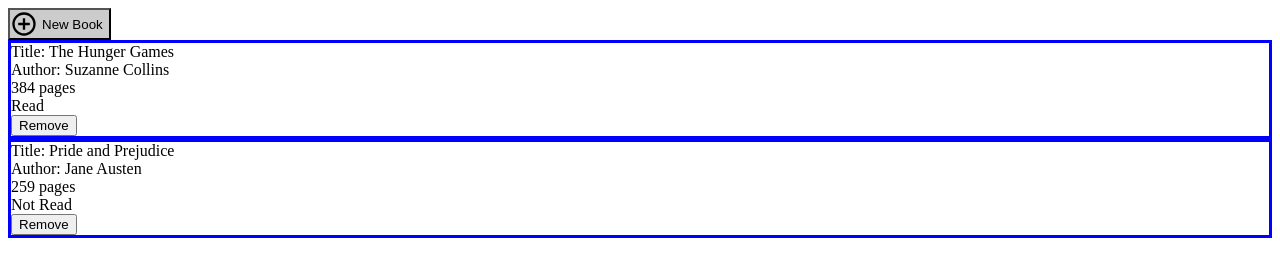
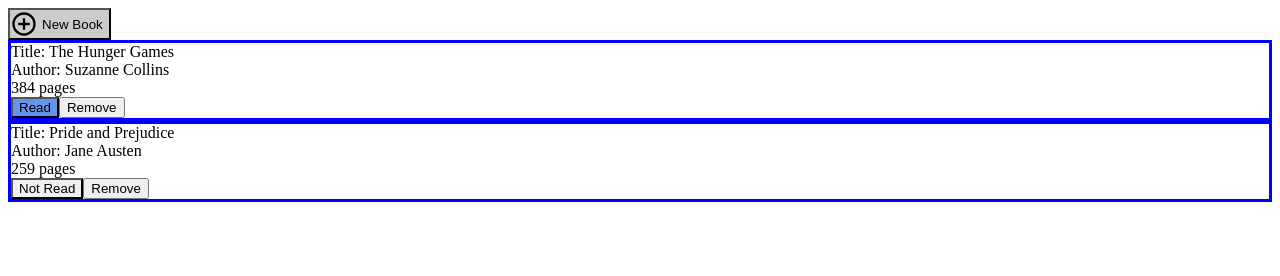
Before and after one commit to hnnhcmmngs/library, a plain HTML site: page index.html in a window 1280 px wide. Drawn offline with Linux system fonts and the light colour scheme.

Commit message:
Add button to each book to toggle read status
The user needs to be able to change the read status of each book
in their library as they read books. A button has been added to
each book's display that toggles the read status of that book and
displays the read status in its text content. The background color
also changes to differentiate the two statuses.

```diff
--- a/css/styles.css
+++ b/css/styles.css
@@ -4,6 +4,14 @@
     height: 32px;
 }
 
+.read {
+    background-color: cornflowerblue;
+}
+
+.notread {
+    appearance: none;
+}
+
 form {
     display: flex;
     flex-direction: column;
--- a/js/script.js
+++ b/js/script.js
@@ -29,8 +29,15 @@
     author.textContent = `Author: ${book.author}`;
     let pages = document.createElement("div");
     pages.textContent = `${book.pages} ${book.pages == 1 ? "page" : "pages"}`;
-    let read = document.createElement("div");
+    let read = document.createElement("button");
     read.textContent = `${book.read ? "Read" : "Not Read"}`;
+    read.classList = `${book.read ? "read" : "notread"}`;
+    read.addEventListener("click", () => {
+        book.toggleStatus();
+        read.textContent = `${book.read ? "Read" : "Not Read"}`;
+        read.classList = `${book.read ? "read" : "notread"}`;
+        console.log(myLibrary);
+    });
     let deleteButton = document.createElement("button");
     deleteButton.textContent = "Remove";
     deleteButton.addEventListener("click", () => {
```
